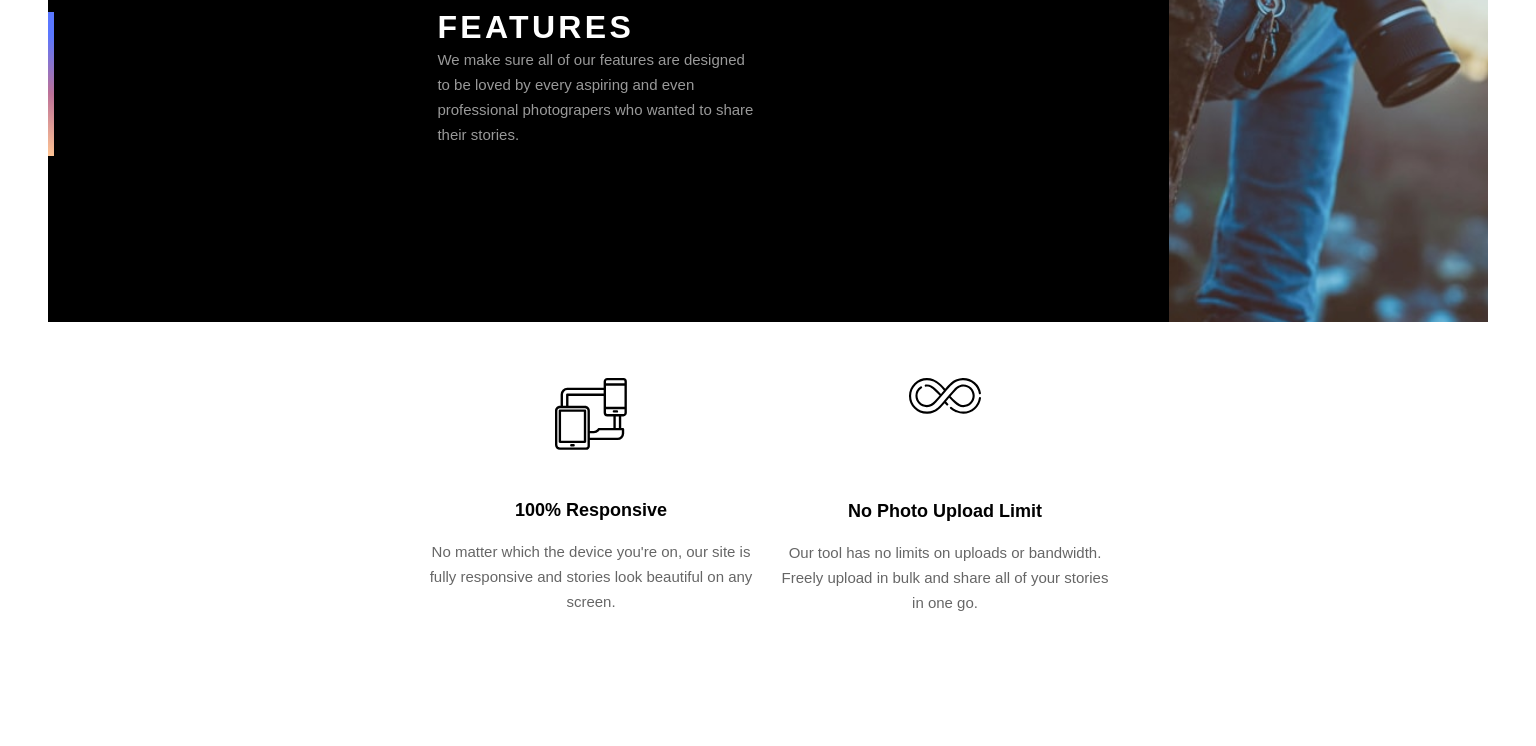
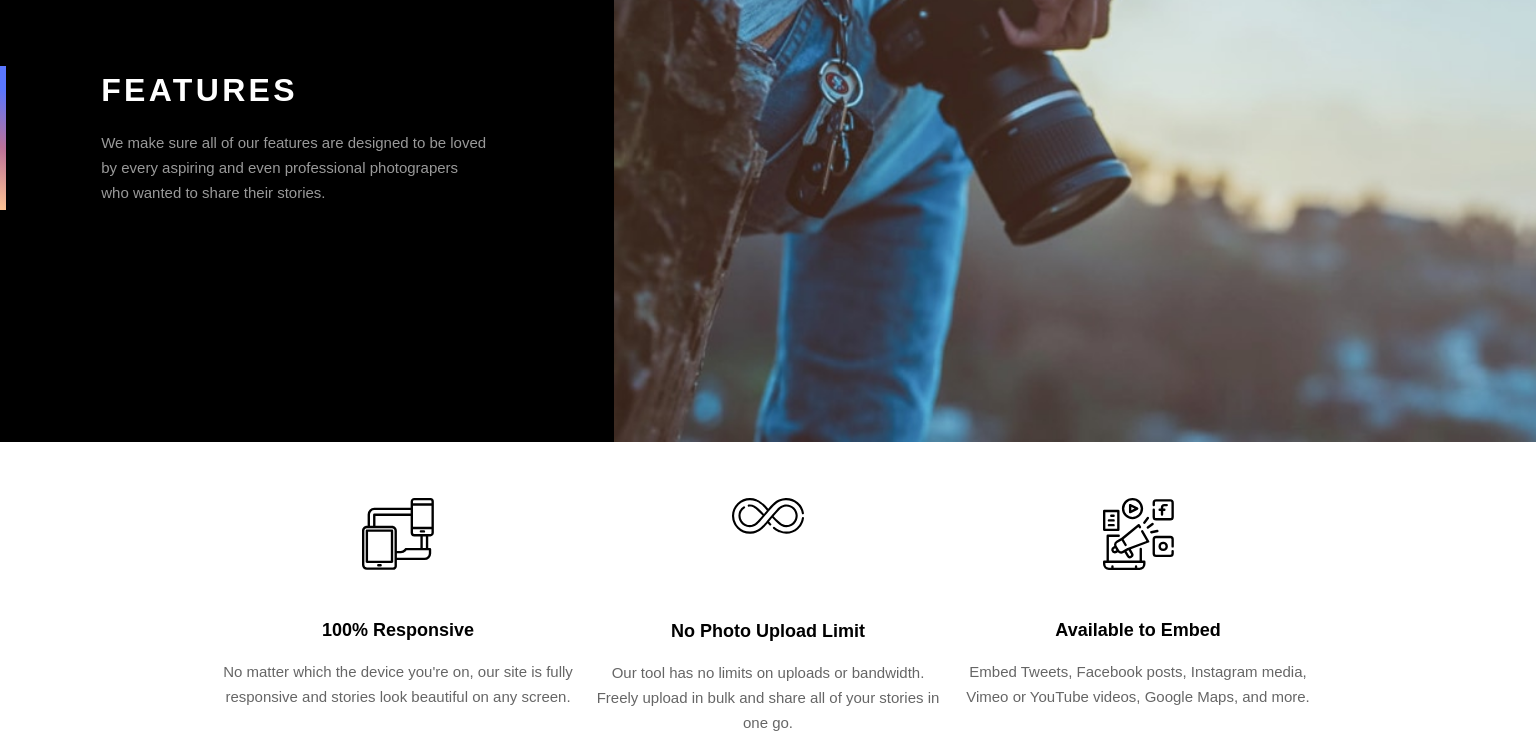
Before and after one commit to beqa200/photosnap-multi-page-website-011, a plain HTML site: page features.html in a window 1536 px wide. Shown: the part 240-986 px from the top of the page. Drawn offline with Linux system fonts and the light colour scheme.

Commit message:
add features responsive

```diff
--- a/src/features.css
+++ b/src/features.css
@@ -160,3 +160,41 @@ h3 {
     gap: 14px;
   }
 }
+
+
+
+
+
+
+@media only screen and (min-width: 1440px) {
+    main {
+        max-width: 100vw;
+    }
+    .features {
+        width: 100%;
+        height: 610px;
+    }
+    .description {
+        height: 100%;
+        width: 40%;
+    }
+    .hero-img {
+        background-image: url(../assets/features/desktop/hero.jpg);
+        background-size: cover;
+        min-width: 60%;
+    }
+    .purple-line {
+        top: 234px;
+    }
+    .descripion-container p {
+        width: 388px;
+        margin-top: 20px;
+    }
+    .sections-container {
+        gap: 30px;
+        max-width: 1100px;
+    }
+    .section p {
+        width: 350px;
+    }
+}
--- a/src/script.js
+++ b/src/script.js
@@ -52,6 +52,7 @@
 const navBar = document.getElementById('nav-bar');
 const burgerMeniu = document.getElementById('burger-meniu');
 const meniuIcon = document.getElementById('meniu-icon')
+const body = document.getElementsByTagName('body')[0];
 let delateIcon = false ;
 
 navBar.addEventListener('click' , () => {
@@ -59,9 +60,11 @@ navBar.addEventListener('click' , () => {
     if(delateIcon) {
         meniuIcon.src = 'assets/features/mobile/burger-icon.svg'
         delateIcon = false ;
+        body.style.overflow = 'visible';
     }
     else {
         meniuIcon.src = 'assets/features/mobile/close-icon.svg'
         delateIcon = true ;
+        body.style.overflow = 'hidden';
     }
 });
```
